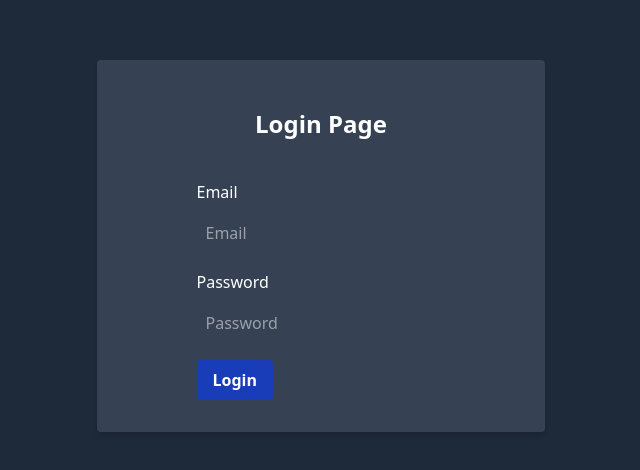
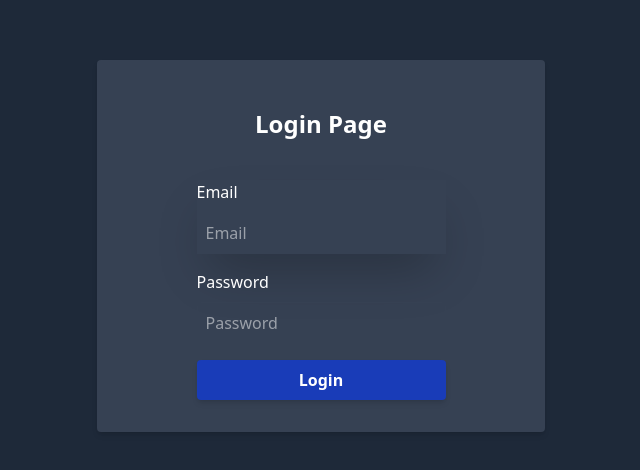
Before and after one commit to AleksandarStanisic021/dev1, a website: page tailwind/src/login.html in a window 1280 px wide. Shown: the part 154-624 px from the top of the page, without its empty margins (319-959 px from the left). Drawn offline with Linux system fonts and the light colour scheme.

Commit message:
feat: enhance login form with shadow effects and transition styles

```diff
--- a/tailwind/src/login.html
+++ b/tailwind/src/login.html
@@ -13,7 +13,7 @@
       Login Page
     </h2>
     <form>
-      <div class="mb-4 w-full">
+      <div class="mb-4 w-full shadow-2xl">
         <label class="block text-white mb-2">Email </label>
         <input class="text-white border border-gray-700 rounded p-2 w-full focus:ring-blue-500 focus:border-blue-500"
           type="email" id="email" name="email" required placeholder="Email">
@@ -23,7 +23,9 @@
         <input class="text-white border border-gray-700 rounded p-2 w-full focus:ring-blue-500 focus:border-blue-500"
           type="password" id="password" name="password" required placeholder="Password">
       </div>
-      <button class="bg-blue-800 hover:bg-blue-600 text-white font-bold py-2 px-4 rounded" type="submit">
+      <button
+        class="bg-blue-800 hover:bg-blue-600 text-white font-bold py-2 px-4 rounded w-full shadow-md hover:shadow-lg transition-shadow duration-300"
+        type="submit">
         Login
       </button>
     </form>
```
Also changed, not shown: tailwind/src/output.css.
